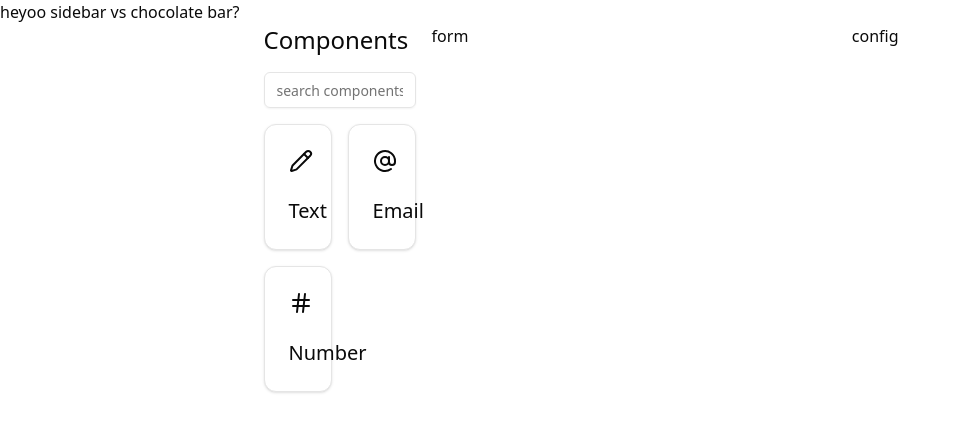
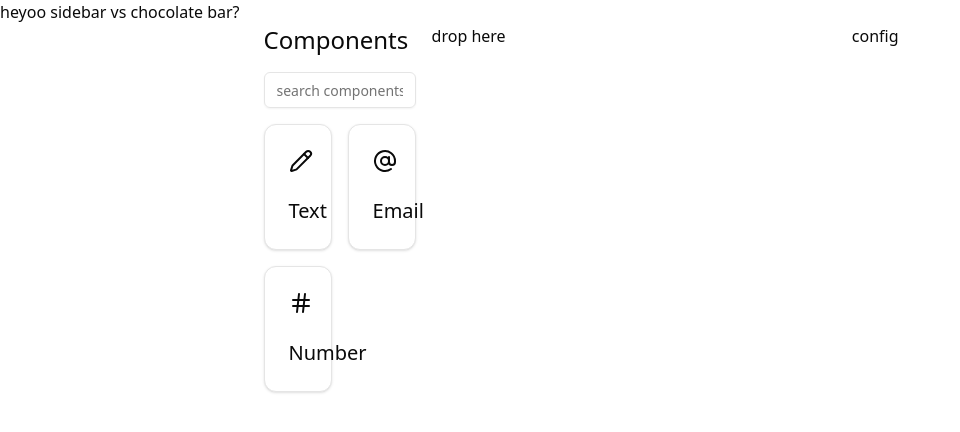
Before and after one commit to haruBlank00/x-form-builder, a React (Vite) app: page /form-builder/create in a window 1280 px wide. Shown: the top 432 px of the page, without its empty margins (0-960 px from the left). Built offline with nearby package versions, Linux system fonts and the light colour scheme.

Commit message:
feat: add dnd-kit library make form components draggable and form output droppable

```diff
--- a/package.json
+++ b/package.json
@@ -10,6 +10,8 @@
     "preview": "vite preview"
   },
   "dependencies": {
+    "@dnd-kit/core": "^6.3.1",
+    "@dnd-kit/sortable": "^10.0.0",
     "@hookform/resolvers": "^3.10.0",
     "@radix-ui/react-label": "^2.1.1",
     "@radix-ui/react-slot": "^1.1.1",
--- a/src/components/form-builder/x-field-generator.tsx
+++ b/src/components/form-builder/x-fields-generator.tsx
@@ -42,8 +42,8 @@ type FieldGeneratorProps = {
   form: UseFormReturn<any>;
 };
 
-export const FieldGenerator = (props: FieldGeneratorProps) => {
-  const { form, field } = props;
+const FieldGenerator = (props: FieldGeneratorProps) => {
+  const { form, field, mode } = props;
   const { type, name } = field;
   const control = form.control;
 
@@ -68,7 +68,7 @@ export const FieldGenerator = (props: FieldGeneratorProps) => {
               <FormMessage className="text-red-500" />
             </FormItem>
           )}
-        ></FormField>
+        />
       );
 
     case "select":
@@ -97,14 +97,20 @@ export const FieldGenerator = (props: FieldGeneratorProps) => {
 export const FieldsGenerator = (props: {
   fields: Field[];
   form: UseFormReturn<any>;
+  mode: "edit" | "view";
 }) => {
-  const { fields, form } = props;
+  const { fields, form, mode } = props;
 
   return (
     <>
       <DevTool control={form.control} />
       {fields.map((field) => (
-        <FieldGenerator key={field.name} field={field} form={form} />
+        <FieldGenerator
+          key={field.name}
+          field={field}
+          form={form}
+          mode={mode}
+        />
       ))}
     </>
   );
--- /dev/null
+++ b/src/components/ui/draggable.tsx
@@ -0,0 +1,27 @@
+import { useDraggable } from "@dnd-kit/core";
+
+export const Draggable = ({
+  children,
+  id,
+  data = {},
+}: {
+  children: React.ReactNode;
+  id: string;
+  data?: any;
+}) => {
+  const { attributes, listeners, setNodeRef, transform } = useDraggable({
+    id,
+    data,
+  });
+  const style = transform
+    ? {
+        transform: `translate3d(${transform.x}px, ${transform.y}px, 0)`,
+      }
+    : undefined;
+
+  return (
+    <button ref={setNodeRef} style={style} {...listeners} {...attributes}>
+      {children}
+    </button>
+  );
+};
--- /dev/null
+++ b/src/components/ui/droppable.tsx
@@ -0,0 +1,22 @@
+import { useDroppable } from "@dnd-kit/core";
+
+export const Droppable = ({
+  children,
+  id,
+}: {
+  children: React.ReactNode;
+  id: string;
+}) => {
+  const { isOver, setNodeRef } = useDroppable({
+    id,
+  });
+  const style = {
+    color: isOver ? "green" : undefined,
+  };
+
+  return (
+    <div ref={setNodeRef} style={style}>
+      {children}
+    </div>
+  );
+};
--- a/src/pages/form-builder/form/components/form-components/index.tsx
+++ b/src/pages/form-builder/form/components/form-components/index.tsx
@@ -1,4 +1,5 @@
 import { Card, CardContent, CardHeader } from "@/components/ui/card";
+import { Draggable } from "@/components/ui/draggable";
 import { Input } from "@/components/ui/input";
 import { LucideIcon } from "lucide-react";
 
@@ -31,10 +32,10 @@ export type Component = {
 };
 
 const FormComponent = (props: Component) => {
-  const { label, Icon } = props;
+  const { label, Icon, id, type } = props;
 
   return (
-    <>
+    <Draggable id={id} data={{ type, id }}>
       <Card className="cursor-pointer hover:bg-slate-100">
         <CardHeader>
           <Icon size={24} />
@@ -44,6 +45,6 @@ const FormComponent = (props: Component) => {
           <h3 className="text-xl">{label}</h3>
         </CardContent>
       </Card>
-    </>
+    </Draggable>
   );
 };
--- /dev/null
+++ b/src/pages/form-builder/form/components/form-output/index.tsx
@@ -0,0 +1,5 @@
+import { Droppable } from "@/components/ui/droppable";
+
+export const FormOutput = () => {
+  return <Droppable id="form-output">drop here</Droppable>;
+};
--- a/src/pages/form-builder/form/index.tsx
+++ b/src/pages/form-builder/form/index.tsx
@@ -1,20 +1,32 @@
 import { FORM_COMPONENTS } from "@/data/form-components";
 import { FormComponents } from "./components/form-components";
+import { DndContext, DragEndEvent, DragStartEvent } from "@dnd-kit/core";
+import { FormOutput } from "./components/form-output";
 
 export default function FormPage() {
+  const onDragStart = (e: DragStartEvent) => {
+    console.log({ e }, "started...");
+  };
+
+  const onDragEnd = (e: DragEndEvent) => {
+    console.log({ e }, "ended...");
+  };
+
   return (
+    <DndContext onDragStart={onDragStart} onDragEnd={onDragEnd}>
       <div className="grid grid-cols-12 gap-4">
         <div className="sm:col-span-12 md:col-span-2">
           <FormComponents components={FORM_COMPONENTS} />
         </div>
 
         <div className="sm:col-span-12 md:col-span-5">
-        <h2>form</h2>
+          <FormOutput />
         </div>
 
         <div className="sm:col-span-12 md:col-span-5">
           <h2>config</h2>
         </div>
       </div>
+    </DndContext>
   );
 }
```
Also changed, not shown: 1 other file (tests, documents, lock files or other folders). Lines whose indentation alone changed are shown as unchanged.
